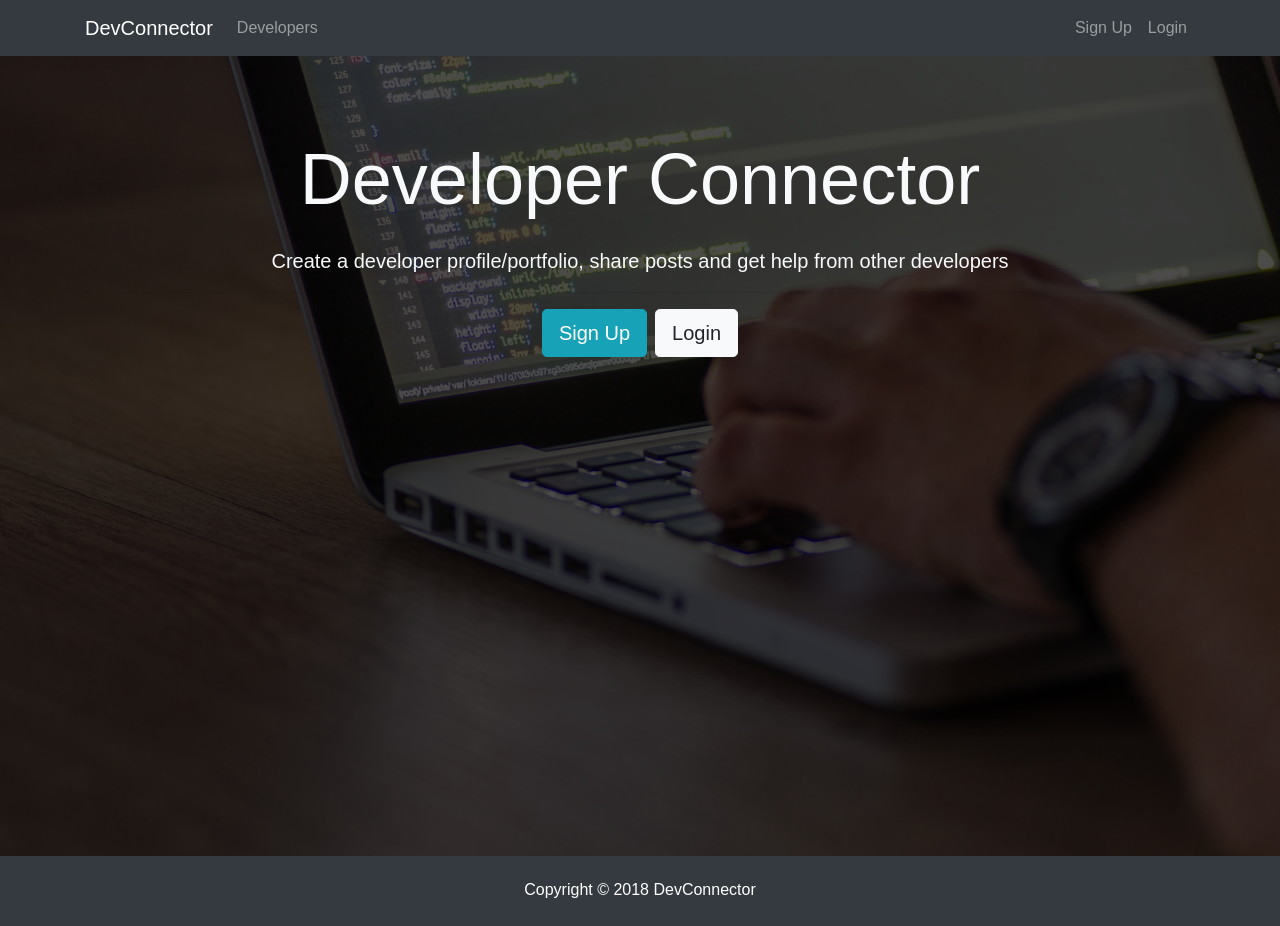
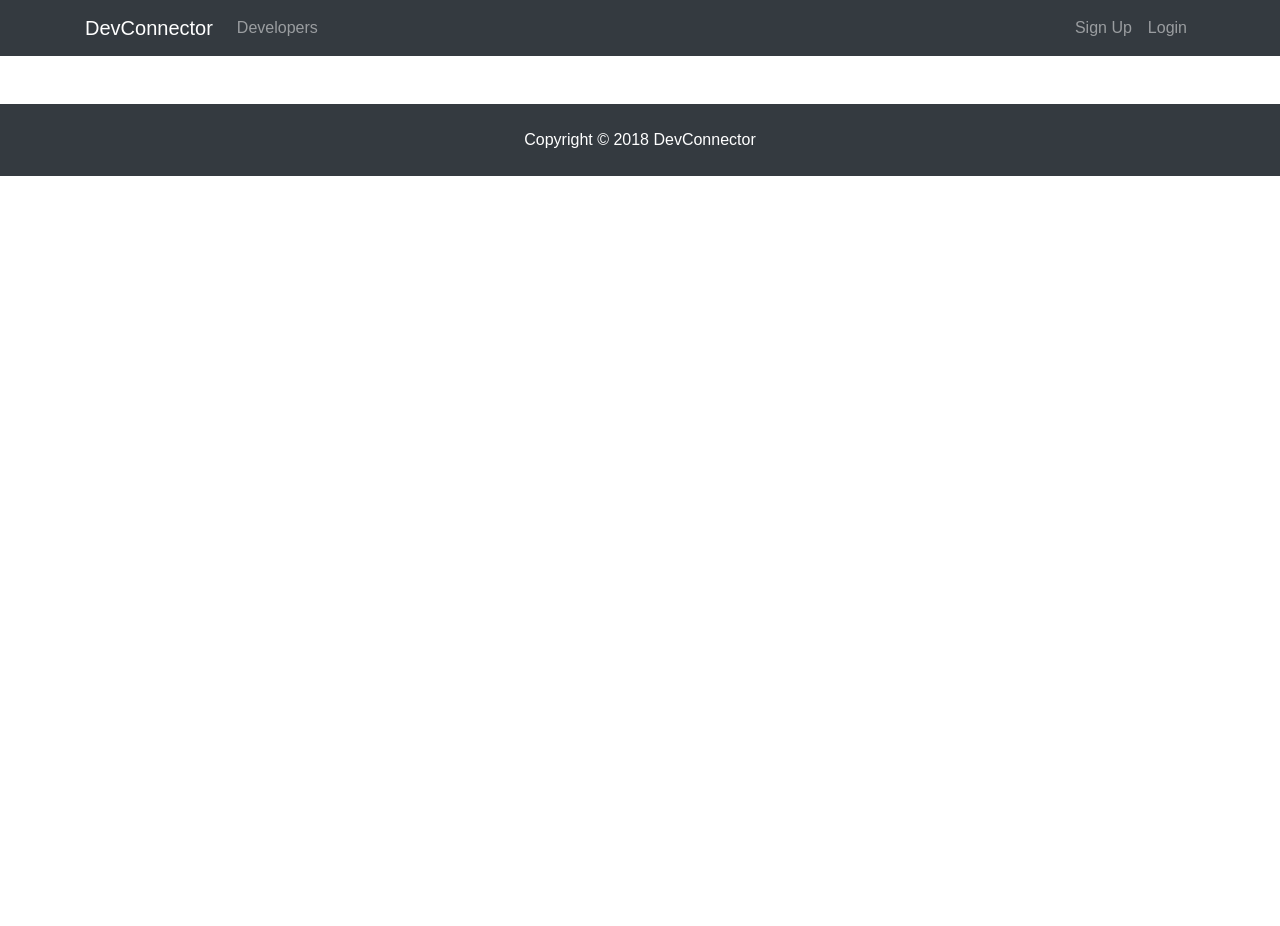
Before and after one commit to bipinstha7/MERN, a React (Create React App) app in the folder client/: page /login in a window 1280 px wide. After the commit the page ends 800 px from the top, so only its background shows below. Built offline with nearby package versions, Linux system fonts and the light colour scheme.

Commit message:
add router and route

```diff
--- a/client/package.json
+++ b/client/package.json
@@ -5,6 +5,7 @@
   "dependencies": {
     "react": "^16.4.0",
     "react-dom": "^16.4.0",
+    "react-router-dom": "^4.2.2",
     "react-scripts": "1.1.4"
   },
   "scripts": {
--- a/client/src/App.js
+++ b/client/src/App.js
@@ -1,6 +1,7 @@
 import React, { Component } from 'react';
-import './App.css';
+import { BrowserRouter, Route } from "react-router-dom";
 
+import "./App.css";
 import Navbar from "./components/layout/Navbar";
 import Footer from "./components/layout/Footer";
 import Landing from "./components/layout/Landing";
@@ -8,11 +9,13 @@ import Landing from "./components/layout/Landing";
 class App extends Component {
   render() {
     return (
-      <div className="App">
+      <BrowserRouter>
+        <div className="App">
           <Navbar />
-          <Landing />
+          <Route exact path="/" component={Landing} />
           <Footer />
-      </div>
+        </div>
+      </BrowserRouter>
     );
   }
 }
```
